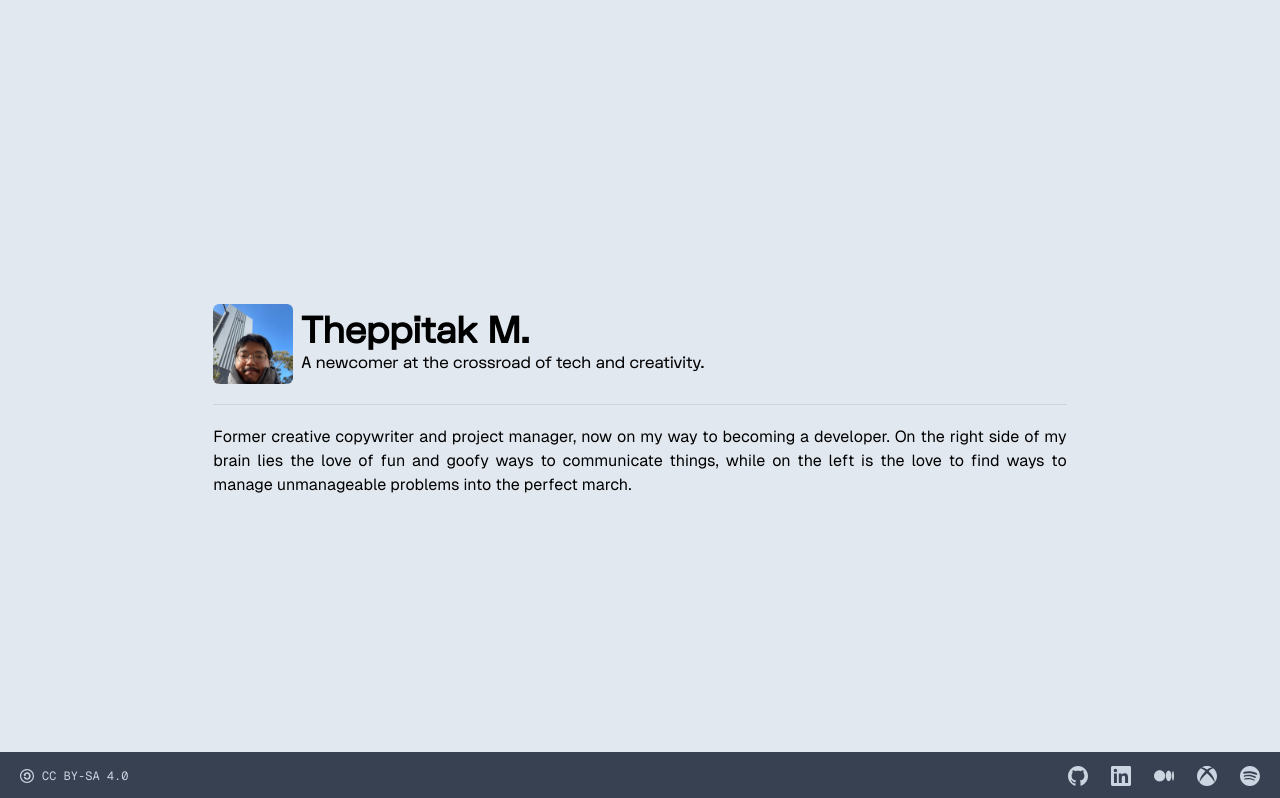
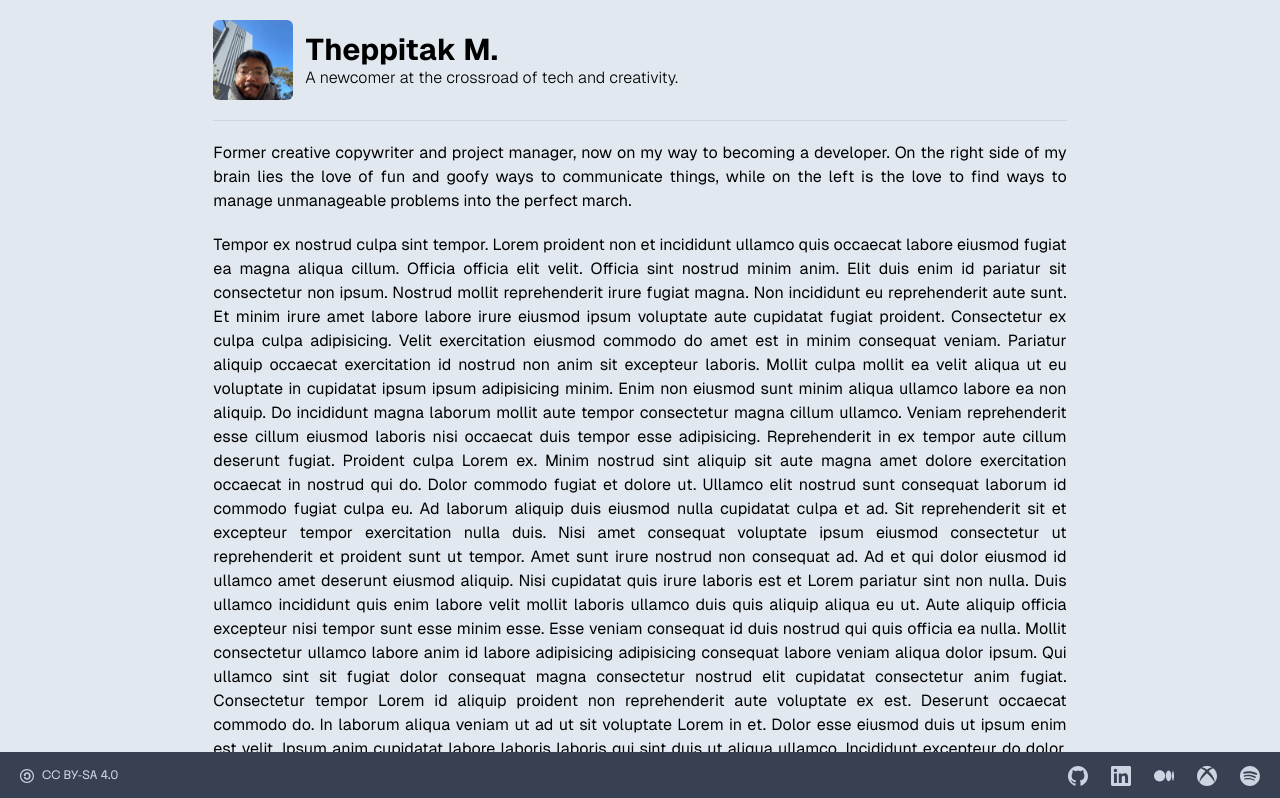
Before and after one commit to mmmmmob/me.theppitak, a React (Vite) app: page / in a window 1280 px wide. Shown: the top 798 px of the page. Built offline with nearby package versions, Linux system fonts and the light colour scheme.

Commit message:
style: fix min-h for screen and add paragraph for testing

```diff
--- a/src/App.jsx
+++ b/src/App.jsx
@@ -11,6 +11,68 @@ function App() {
         <Title />
         <hr className="m-5 h-px self-center border-0 bg-gray-300 max-sm:w-11/12 md:w-8/12 dark:bg-gray-600" />
         <Info />
+        <p className="m-5 text-justify md:w-8/12">
+          Tempor ex nostrud culpa sint tempor. Lorem proident non et incididunt
+          ullamco quis occaecat labore eiusmod fugiat ea magna aliqua cillum.
+          Officia officia elit velit. Officia sint nostrud minim anim. Elit duis
+          enim id pariatur sit consectetur non ipsum. Nostrud mollit
+          reprehenderit irure fugiat magna. Non incididunt eu reprehenderit aute
+          sunt. Et minim irure amet labore labore irure eiusmod ipsum voluptate
+          aute cupidatat fugiat proident. Consectetur ex culpa culpa
+          adipisicing. Velit exercitation eiusmod commodo do amet est in minim
+          consequat veniam. Pariatur aliquip occaecat exercitation id nostrud
+          non anim sit excepteur laboris. Mollit culpa mollit ea velit aliqua ut
+          eu voluptate in cupidatat ipsum ipsum adipisicing minim. Enim non
+          eiusmod sunt minim aliqua ullamco labore ea non aliquip. Do incididunt
+          magna laborum mollit aute tempor consectetur magna cillum ullamco.
+          Veniam reprehenderit esse cillum eiusmod laboris nisi occaecat duis
+          tempor esse adipisicing. Reprehenderit in ex tempor aute cillum
+          deserunt fugiat. Proident culpa Lorem ex. Minim nostrud sint aliquip
+          sit aute magna amet dolore exercitation occaecat in nostrud qui do.
+          Dolor commodo fugiat et dolore ut. Ullamco elit nostrud sunt consequat
+          laborum id commodo fugiat culpa eu. Ad laborum aliquip duis eiusmod
+          nulla cupidatat culpa et ad. Sit reprehenderit sit et excepteur tempor
+          exercitation nulla duis. Nisi amet consequat voluptate ipsum eiusmod
+          consectetur ut reprehenderit et proident sunt ut tempor. Amet sunt
+          irure nostrud non consequat ad. Ad et qui dolor eiusmod id ullamco
+          amet deserunt eiusmod aliquip. Nisi cupidatat quis irure laboris est
+          et Lorem pariatur sint non nulla. Duis ullamco incididunt quis enim
+          labore velit mollit laboris ullamco duis quis aliquip aliqua eu ut.
+          Aute aliquip officia excepteur nisi tempor sunt esse minim esse. Esse
+          veniam consequat id duis nostrud qui quis officia ea nulla. Mollit
+          consectetur ullamco labore anim id labore adipisicing adipisicing
+          consequat labore veniam aliqua dolor ipsum. Qui ullamco sint sit
+          fugiat dolor consequat magna consectetur nostrud elit cupidatat
+          consectetur anim fugiat. Consectetur tempor Lorem id aliquip proident
+          non reprehenderit aute voluptate ex est. Deserunt occaecat commodo do.
+          In laborum aliqua veniam ut ad ut sit voluptate Lorem in et. Dolor
+          esse eiusmod duis ut ipsum enim est velit. Ipsum anim cupidatat labore
+          laboris laboris qui sint duis ut aliqua ullamco. Incididunt excepteur
+          do dolor. Qui amet sit elit cillum. Magna velit esse adipisicing sit
+          enim minim duis sit adipisicing ad dolor nulla. Duis ullamco elit et
+          in. Cupidatat nisi aliquip dolor elit ad voluptate ea enim anim. Sint
+          velit consequat tempor velit Lorem adipisicing officia incididunt
+          nulla ipsum tempor. Dolore cupidatat cupidatat ut. Enim ea fugiat
+          irure anim. Nostrud Lorem et excepteur velit adipisicing. Pariatur
+          laboris Lorem ad ex occaecat exercitation quis occaecat officia nisi
+          dolore id. Adipisicing enim laboris nostrud nisi anim sit incididunt
+          anim magna incididunt excepteur occaecat anim qui duis. Do tempor sunt
+          nostrud ad reprehenderit velit pariatur ipsum consequat in ex est
+          consectetur velit ad. Mollit laborum ad sunt anim Lorem reprehenderit
+          nostrud in reprehenderit. Sint occaecat duis exercitation fugiat
+          laborum quis qui excepteur aute aute non minim enim est sint. Sit
+          ipsum deserunt consectetur quis consectetur eiusmod reprehenderit
+          velit mollit labore duis laborum non ea dolor. Lorem exercitation
+          fugiat exercitation eiusmod. Amet amet nisi reprehenderit nostrud
+          occaecat occaecat exercitation consequat sint eiusmod fugiat proident.
+          Nostrud ipsum enim consectetur. Commodo laborum cillum mollit duis
+          culpa reprehenderit et dolore laboris pariatur ipsum. Laboris amet
+          dolor fugiat dolore sint elit. Ullamco nulla nisi sunt voluptate nulla
+          ullamco Lorem est. Reprehenderit ex sit in officia cillum. Lorem
+          proident elit proident duis et. Occaecat ex reprehenderit voluptate
+          sunt sunt consectetur nulla ullamco tempor duis duis do magna
+          reprehenderit consequat. Ut dolore duis eiusmod deserunt.
+        </p>
       </div>
       <div className="sticky bottom-0">
         <Footer />
--- a/src/components/Footer.jsx
+++ b/src/components/Footer.jsx
@@ -27,7 +27,7 @@ function Footer() {
             </clipPath>
           </defs>
         </svg>
-        <div className="self-center font-mono text-xs">
+        <div className="self-center font-fkDisplay text-xs">
           <a
             href="https://creativecommons.org/licenses/by-sa/4.0/"
             target="_blank"
--- a/src/components/Title.jsx
+++ b/src/components/Title.jsx
@@ -1,17 +1,15 @@
 function Title() {
   return (
-    <div className="mx-5 self-center md:w-8/12 md:flex-initial">
+    <div className="mx-5 mt-5 self-center md:w-8/12 md:flex-initial">
       <div className="flex">
         <img
           src="/avatar.jpg"
           alt="avatar"
-          className="mr-2 size-20 self-center rounded-md max-sm:size-28"
+          className="mr-3 size-20 self-center rounded-md max-sm:size-32"
         />
         <div className="self-center text-start">
-          <h1 className="text-balances font-fkDisplay text-4xl font-semibold">
-            Theppitak M.
-          </h1>
-          <p className="font-fkDisplay leading-tight">
+          <h1 className="text-balances text-3xl font-bold">Theppitak M.</h1>
+          <p className="font-light leading-tight">
             A newcomer at the crossroad of tech and creativity.
           </p>
         </div>
```
